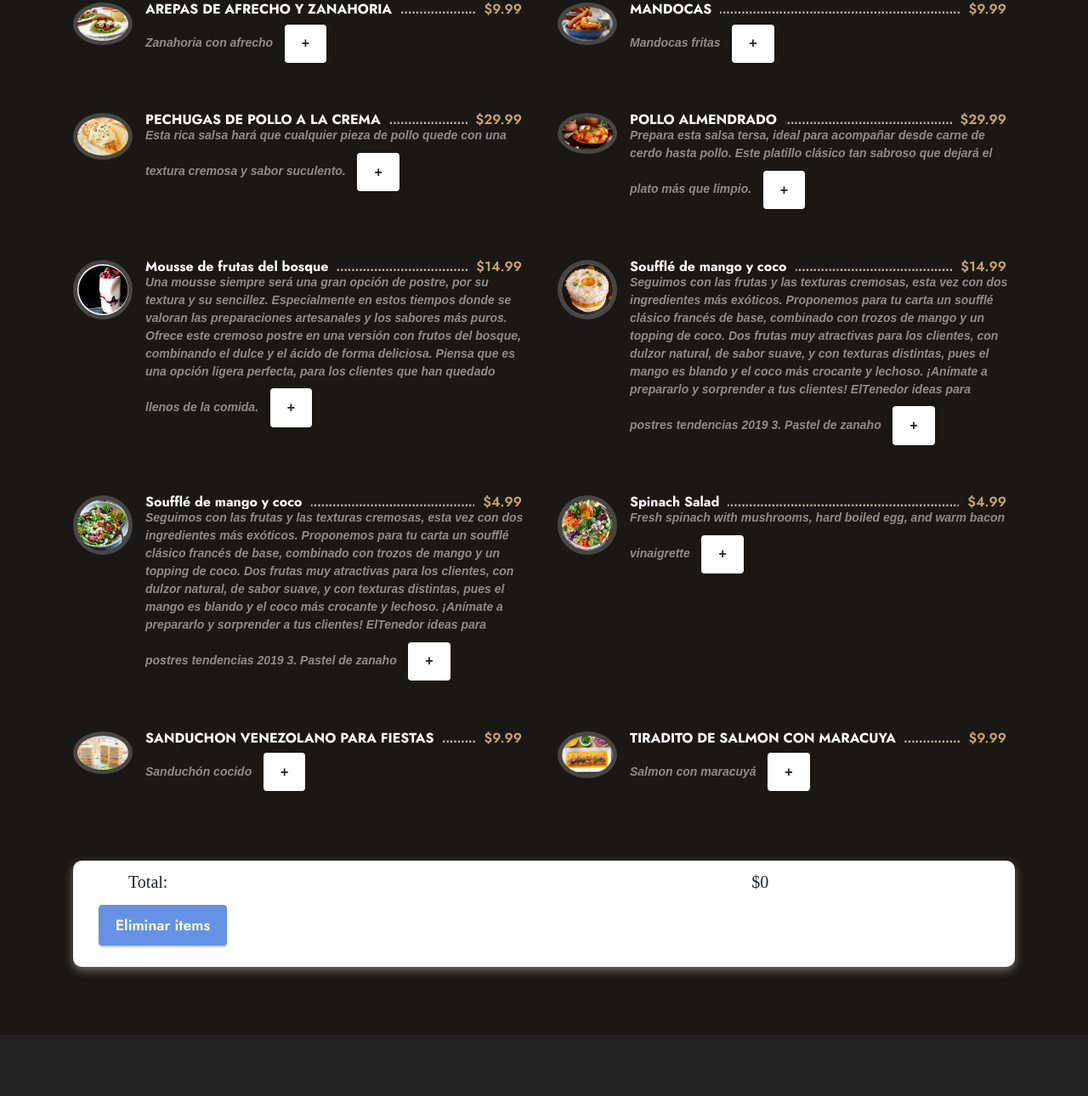
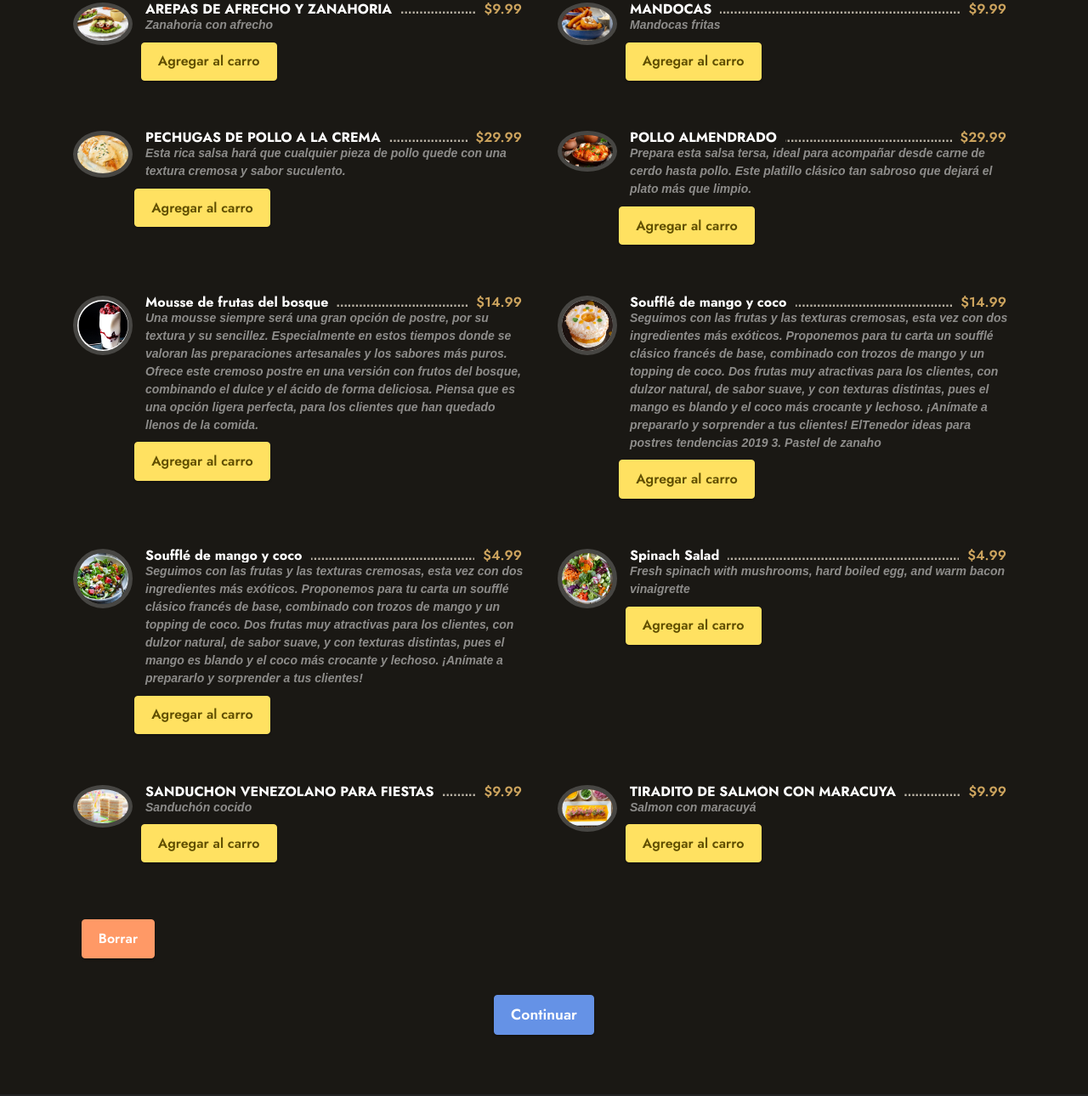
Before and after one commit to danielvilla27/PROYECTO_JOSEDANIEL_PUBLICACION-PAGINAS_V2, a plain HTML site: page A la carta.html in a window 1280 px wide. Shown: the part 361-1651 px from the top of the page at 85% size. Drawn offline with Linux system fonts and the light colour scheme; files whose address does not match are found by name.

Commit message:
8777
jjhhh

```diff
--- a/A la carta.html
+++ b/A la carta.html
@@ -50,7 +50,8 @@
                     <ul class="navbar-nav nav-dropdown" data-app-modern-menu="true"><li class="nav-item"><a class="nav-link link text-white text-primary display-4" href="index.html"><span class="mobi-mbri mobi-mbri-home mbr-iconfont mbr-iconfont-btn"></span>Inicio</a></li><li class="nav-item dropdown"><a class="nav-link link text-white text-primary dropdown-toggle show display-4" href="index.html" data-toggle="dropdown-submenu" data-bs-toggle="dropdown" data-bs-auto-close="outside" aria-expanded="true">Menus</a><div class="dropdown-menu show" aria-labelledby="dropdown-703" data-bs-popper="none"><a class="text-white text-primary dropdown-item display-4" href="menus.html">Menú Adultos<br></a><a class="text-white text-primary dropdown-item display-4" href="menus.html">Menú Niños<br></a><a class="text-white text-primary dropdown-item display-4" href="menus.html">Menú Grupos<br></a></div></li>
                         <li class="nav-item"><a class="nav-link link text-white text-primary display-4" href="Reservar.html"><span class="mobi-mbri mobi-mbri-calendar mbr-iconfont mbr-iconfont-btn"></span>Reservar</a></li>
                         <li class="nav-item"><a class="nav-link link text-white text-primary display-4" href="Contactar.html"><span class="mbrib-contact-form mbr-iconfont mbr-iconfont-btn"></span>Contactar</a>
-                        </li><li class="nav-item"><a class="nav-link link text-white text-primary display-4" href="A la carta.html"><span class="mobi-mbri mobi-mbri-timer mbr-iconfont mbr-iconfont-btn"></span>A la carta</a></li></ul>
+                        </li><li class="nav-item"><a class="nav-link link text-white text-primary display-4" href="A la carta.html"><span class="mobi-mbri mobi-mbri-timer mbr-iconfont mbr-iconfont-btn"></span>A la carta</a></li>
+                      </li><li class="nav-item"><a class="nav-link link text-white text-primary display-4" href="Carrito.html"><span class="mobi-mbri mobi-mbri-shopping-cart mbr-iconfont mbr-iconfont-btn"></span>Carrito</a></li></ul>
             </div>
         </nav>
     </section>
@@ -87,10 +88,8 @@
           </div>
           <div class="menu-ingredients">
            Zanahoria con afrecho
-           <button onclick="handleproduct('product1');" class="btn btn-default hv-btn">+<i class="fas fa-minus"></i></button>
-
           </div>
-
+          <button onclick="handleproduct('product1');" class="btn btn-warning hv-btn">Agregar al carro<i class="fas fa-minus"></i></button>
         </div>
 
         <div class="col-lg-6 menu-item filter-Entrada">
@@ -100,8 +99,9 @@
           </div>
           <div class="menu-ingredients">
             Mandocas fritas
-            <button onclick="handleproduct('product2');" class="btn btn-default hv-btn">+<i class="fas fa-minus"></i></button>
+
           </div>
+          <button onclick="handleproduct('product2');" class="btn btn-warning hv-btn">Agregar al carro<i class="fas fa-minus"></i></button>
         </div>
 
         <div class="col-lg-6 menu-item filter-PlatoFuerte">
@@ -111,8 +111,9 @@
           </div>
           <div class="menu-ingredients">
             Esta rica salsa hará que cualquier pieza de pollo quede con una textura cremosa y sabor suculento.
-            <button onclick="handleproduct('product3');" class="btn btn-default hv-btn">+<i class="fas fa-minus"></i></button>
-          </div>
+
+          </div>&nbsp;&nbsp;&nbsp;&nbsp;&nbsp;&nbsp;&nbsp;&nbsp;&nbsp;&nbsp;&nbsp;&nbsp;
+          <button onclick="handleproduct('product3');" class="btn btn-warning hv-btn">Agregar al carro<i class="fas fa-minus"></i></button>
         </div>
 
         <div class="col-lg-6 menu-item filter-PlatoFuerte">
@@ -122,8 +123,8 @@
           </div>
           <div class="menu-ingredients">
             Prepara esta salsa tersa, ideal para acompañar desde carne de cerdo hasta pollo. Este platillo clásico tan sabroso que dejará el plato más que limpio.
-            <button onclick="handleproduct('product4');" class="btn btn-default hv-btn">+<i class="fas fa-minus"></i></button>
-          </div>
+          </div>&nbsp;&nbsp;&nbsp;&nbsp;&nbsp;&nbsp;&nbsp;&nbsp;&nbsp;&nbsp;&nbsp;&nbsp;
+          <button onclick="handleproduct('product4');" class="btn btn-warning hv-btn">Agregar al carro<i class="fas fa-minus"></i></button>
         </div>
 
         <div class="col-lg-6 menu-item filter-Postre">
@@ -133,8 +134,8 @@
           </div>
           <div class="menu-ingredients">
             Una mousse siempre será una gran opción de postre, por su textura y su sencillez. Especialmente en estos tiempos donde se valoran las preparaciones artesanales y los sabores más puros. Ofrece este cremoso postre en una versión con frutos del bosque, combinando el dulce y el ácido de forma deliciosa. Piensa que es una opción ligera perfecta, para los clientes que han quedado llenos de la comida.
-            <button onclick="handleproduct('product5');" class="btn btn-default hv-btn">+<i class="fas fa-minus"></i></button>
-        </div>
+        </div>&nbsp;&nbsp;&nbsp;&nbsp;&nbsp;&nbsp;&nbsp;&nbsp;&nbsp;&nbsp;&nbsp;&nbsp;
+        <button onclick="handleproduct('product5');" class="btn btn-warning hv-btn">Agregar al carro<i class="fas fa-minus"></i></button>
         </div>
 
         <div class="col-lg-6 menu-item filter-Postre">
@@ -145,8 +146,10 @@
           <div class="menu-ingredients">
             Seguimos con las frutas y las texturas cremosas, esta vez con dos ingredientes más exóticos. Proponemos para tu carta un soufflé clásico francés de base, combinado con trozos de mango y un topping de coco. Dos frutas muy atractivas para los clientes, con dulzor natural, de sabor suave, y con texturas distintas, pues el mango es blando y el coco más crocante y lechoso. ¡Anímate a prepararlo y sorprender a tus clientes!
             ElTenedor ideas para postres tendencias 2019 3. Pastel de zanaho
-            <button onclick="handleproduct('product6');" class="btn btn-default hv-btn">+<i class="fas fa-minus"></i></button>
+
           </div>
+          &nbsp;&nbsp;&nbsp;&nbsp;&nbsp;&nbsp;&nbsp;&nbsp;&nbsp;&nbsp;&nbsp;&nbsp;
+          <button onclick="handleproduct('product6');" class="btn btn-warning hv-btn">Agregar al carro<i class="fas fa-minus"></i></button>
         </div>
 
         <div class="col-lg-6 menu-item filter-Bebida">
@@ -157,9 +160,9 @@
           <div class="menu-ingredients">
             Seguimos con las frutas y las texturas cremosas, esta vez con dos ingredientes más exóticos. Proponemos para tu carta un soufflé clásico francés de base, combinado con trozos de mango y un topping de coco. Dos frutas muy atractivas para los clientes, con dulzor natural, de sabor suave, y con texturas distintas, pues el mango es blando y el coco más crocante y lechoso. ¡Anímate a prepararlo y sorprender a tus clientes!
 
-            ElTenedor ideas para postres tendencias 2019 3. Pastel de zanaho
-            <button onclick="handleproduct('product7');" class="btn btn-default hv-btn">+<i class="fas fa-minus"></i></button>
           </div>
+          &nbsp;&nbsp;&nbsp;&nbsp;&nbsp;&nbsp;&nbsp;&nbsp;&nbsp;&nbsp;&nbsp;&nbsp;
+          <button onclick="handleproduct('product7');" class="btn btn-warning hv-btn">Agregar al carro<i class="fas fa-minus"></i></button>
         </div>
 
         <div class="col-lg-6 menu-item filter-Bebida">
@@ -169,8 +172,9 @@
           </div>
           <div class="menu-ingredients">
             Fresh spinach with mushrooms, hard boiled egg, and warm bacon vinaigrette
-            <button onclick="handleproduct('product8');" class="btn btn-default hv-btn">+<i class="fas fa-minus"></i></button>
+
           </div>
+          <button onclick="handleproduct('product8');" class="btn btn-warning hv-btn ">Agregar al carro<i class="fas fa-minus"></i></button>
         </div>
 
         <div class="col-lg-6 menu-item filter-Entrada">
@@ -180,8 +184,9 @@
           </div>
           <div class="menu-ingredients">
             Sanduchón cocido
-            <button onclick="handleproduct('product9');" class="btn btn-default hv-btn">+<i class="fas fa-minus"></i></button>
+
           </div>
+          <button onclick="handleproduct('product9');" class="btn btn-warning hv-btn">Agregar al carro<i class="fas fa-minus"></i></button>
         </div>
 
         <div class="col-lg-6 menu-item filter-Entrada">
@@ -191,12 +196,17 @@
             </div>
             <div class="menu-ingredients">
               Salmon con maracuyá
-              <button onclick="handleproduct('product10');" class="btn btn-default hv-btn">+<i class="fas fa-minus"></i></button>
+
             </div>
+            <button onclick="handleproduct('product10');" class="btn btn-warning hv-btn">Agregar al carro<i class="fas fa-minus"></i></button>
           </div>
       </div>
-      <br><br><br>
-      <div class="cart-item text-body" id="box-2">
+      <br><br>
+      <div style="text-align: left;">
+        <button onclick="handleproduct('delete');" class="btn btn-danger hv-btn">Borrar<i class="fas fa-minus"></i></button>
+      </div>
+      <br>
+      <!-- <div class="cart-item text-body" id="box-2">
         <div class="row">
             <div class="col-md-8 col-6">
                 <h5>Total:</h5>
@@ -205,9 +215,14 @@
                 <h5 id="total-list">$0</h5>
             </div>
             </div>
-            <button onclick="handleproduct('delete');" class="btn btn-primary display-4">Eliminar items<i class="fas fa-minus"></i></button>
+
         </div>
-    </div>
+    </div> -->
+    <div style="text-align: center;">
+      <button onclick="alerta()"class="btn btn-primary display-4">Continuar<i class="fas fa-minus"></i></button>
+
+    <!-- <button onclick="handleproduct('delete');" class="btn btn-primary display-4">Continuar<i class="fas fa-minus"></i></button> -->
+  </div>
 </section>
 
 <section data-bs-version="5.1" class="footer6 cid-tvYOAswIny" once="footers" id="footer6-y">
--- a/assets/bootstrap/js/cart.js
+++ b/assets/bootstrap/js/cart.js
@@ -1,5 +1,9 @@
- price = 0;
- grantotal=0;
+
+
+
+
+ let price = 0;
+ let grantotal=0;
 
 function handleproduct(product)
 {
@@ -52,7 +56,12 @@ function handleproduct(product)
     }
 
     grantotal=Math.round(grantotal)
+
     document.getElementById("total-list").innerHTML = grantotal+" $";
 
+    }
 
-    }
+
+    function alerta() {
+        alert("El monto a cancelar es de: " + grantotal+" $");
+      }
```
Also changed, not shown: Contactar.html (+2 -1 lines), Reservar.html (+2 -1 lines), index.html (+39 -3 lines), menus.html (+3 -1 lines), assets/images/mbr-1160x773.jpg (added), 1 other file.
